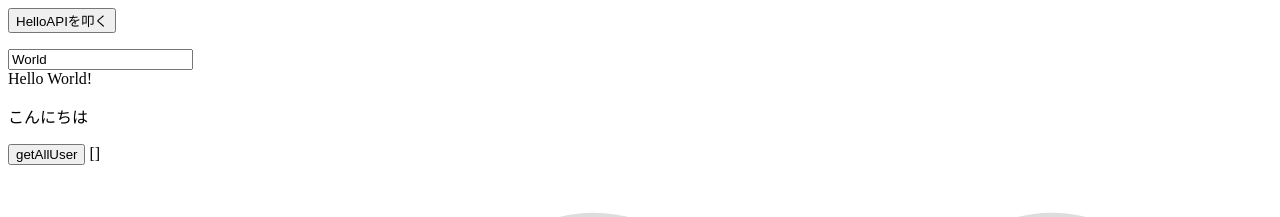
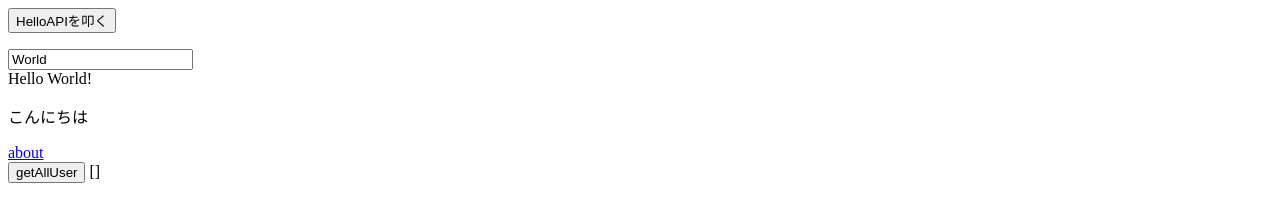
Before and after one commit to keiz1213/hello_sample, a Nuxt app in the folder front/: page / in a window 1280 px wide. Shown: the top 217 px of the page. Built offline with nearby package versions, Linux system fonts and the light colour scheme.

Commit message:
リンクの文字

```diff
--- a/front/pages/index.vue
+++ b/front/pages/index.vue
@@ -4,13 +4,6 @@
   const msgs = ref<string[]>([])
   const name = ref<string>('World')
   const users = ref<User[]>([])
-  const { githubLogin } = useAuth()
-
-  const login = async () => {
-    await githubLogin()
-    navigateTo('/home', { replace: true })
-    console.log('loginしました')
-  }
 
   const getHello = async (): Promise<void> => {
     const { data } = await useMyFetch('/api/v1/hello')
@@ -48,7 +41,7 @@
       <p>こんにちは</p>
     </div>
     <div>
-      <NuxtLink :to="'/about'"></NuxtLink>
+      <NuxtLink :to="'/about'">about</NuxtLink>
     </div>
     <div>
       <button @click="getAllUser">getAllUser</button>
```
